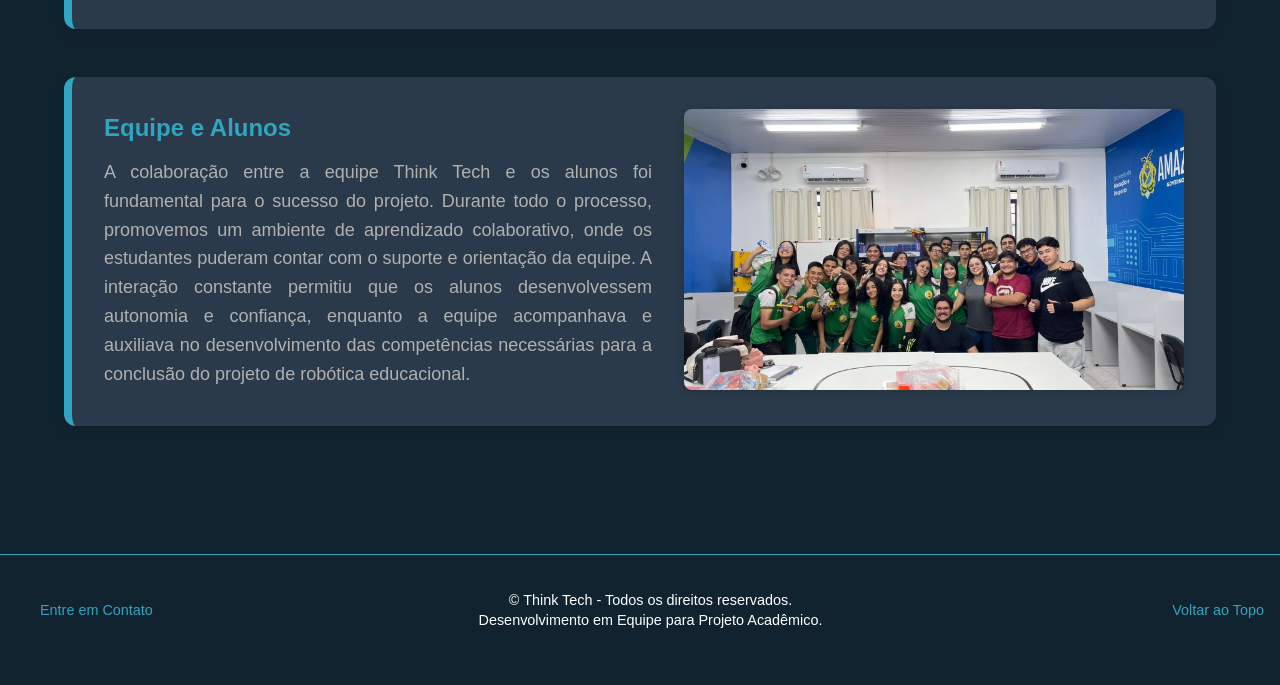
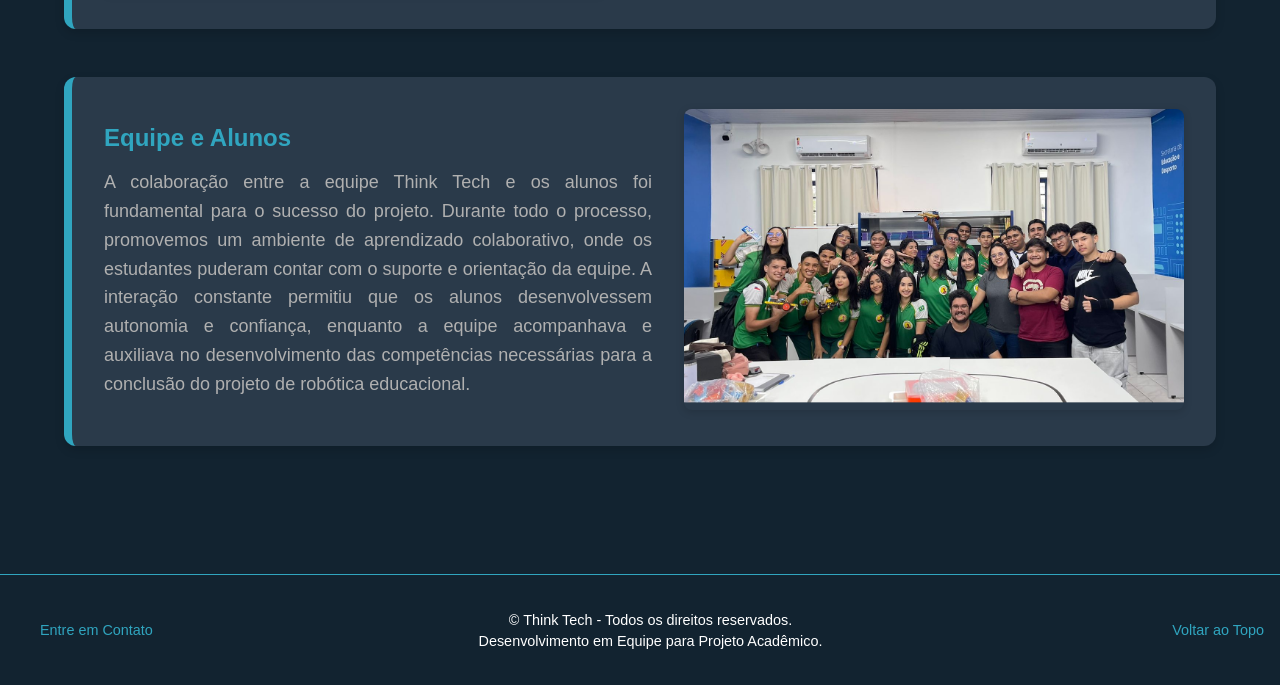
Before and after one commit to Startup-Think-Tech/roboticaEduc-front, a website: page src/pages/resultados.html in a window 1280 px wide. Shown: the part 2053-2738 px from the top of the page. Drawn offline with Linux system fonts and the light colour scheme.

Commit message:
fix: image on resultados

```diff
--- a/src/pages/resultados.html
+++ b/src/pages/resultados.html
@@ -147,7 +147,7 @@
             </p>
           </div>
           <div class="result-image">
-            <img src="../assets/img/equipe-e-alunos.jpg" alt="Equipe Think Tech com os alunos participantes">
+            <img src="../assets/img/equipe-e-alunos.png" alt="Equipe Think Tech com os alunos participantes">
           </div>
         </div>
       </div>
```
Also changed, not shown: src/assets/img/equipe-e-alunos.jpg (deleted), src/assets/img/equipe-e-alunos.png (added).
